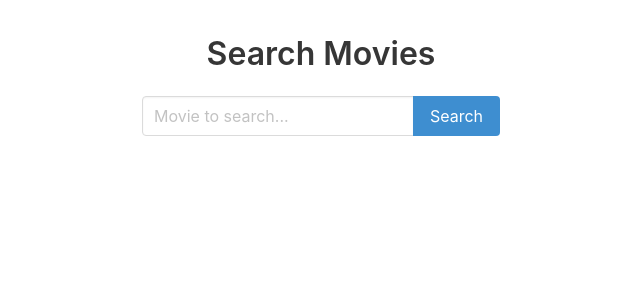
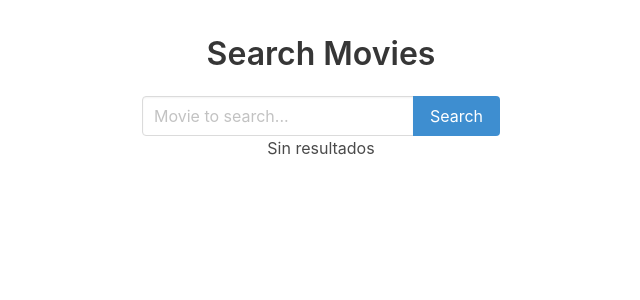
Before and after one commit to MigueMartelo/spa-imdbMovie, a React (Create React App) app: page / in a window 1280 px wide. Shown: the top 300 px of the page, without its empty margins (319-959 px from the left). Built offline with nearby package versions, Linux system fonts and the light colour scheme.

Commit message:
Usando Fetch para obtener el resultado de búsqueda desde una API

```diff
--- a/src/App.js
+++ b/src/App.js
@@ -1,4 +1,4 @@
-import React from 'react';
+import React, { useState } from 'react';
 import { Title } from './components/Title';
 import { SearchForm } from './components/SearchForm';
 
@@ -6,12 +6,25 @@ import './App.css';
 import 'bulma/css/bulma.css';
 
 function App() {
+  const [results, setResults] = useState([]);
+
+  const _handleResults = res => {
+    setResults(res);
+  };
+
+  const _renderResults = () => {
+    return results.map(movie => {
+      return <p key={movie.imdbID}>{movie.Title}</p>;
+    });
+  };
+
   return (
     <div className="App">
       <Title>Search Movies</Title>
       <div className="SearchForm-wrapper">
-        <SearchForm />
+        <SearchForm onResults={_handleResults} />
       </div>
+      {results.length === 0 ? <p>Sin resultados</p> : _renderResults()}
     </div>
   );
 }
--- a/src/components/SearchForm.js
+++ b/src/components/SearchForm.js
@@ -1,6 +1,8 @@
 import React, { useState } from 'react';
 
-export const SearchForm = () => {
+const API_KEY = '99f2c4bc';
+
+export const SearchForm = ({ onResults }) => {
   const [inputMovie, setInputMovie] = useState('');
 
   const _handleChange = e => {
@@ -9,7 +11,14 @@ export const SearchForm = () => {
 
   const _handleSubmit = e => {
     e.preventDefault();
-    alert(inputMovie);
+
+    fetch(`http://www.omdbapi.com/?apikey=${API_KEY}&s=${inputMovie}`)
+      .then(response => response.json())
+      .then(results => {
+        const { Search, totalResults } = results;
+        console.log({ Search, totalResults });
+        onResults(Search);
+      });
   };
 
   return (
```
